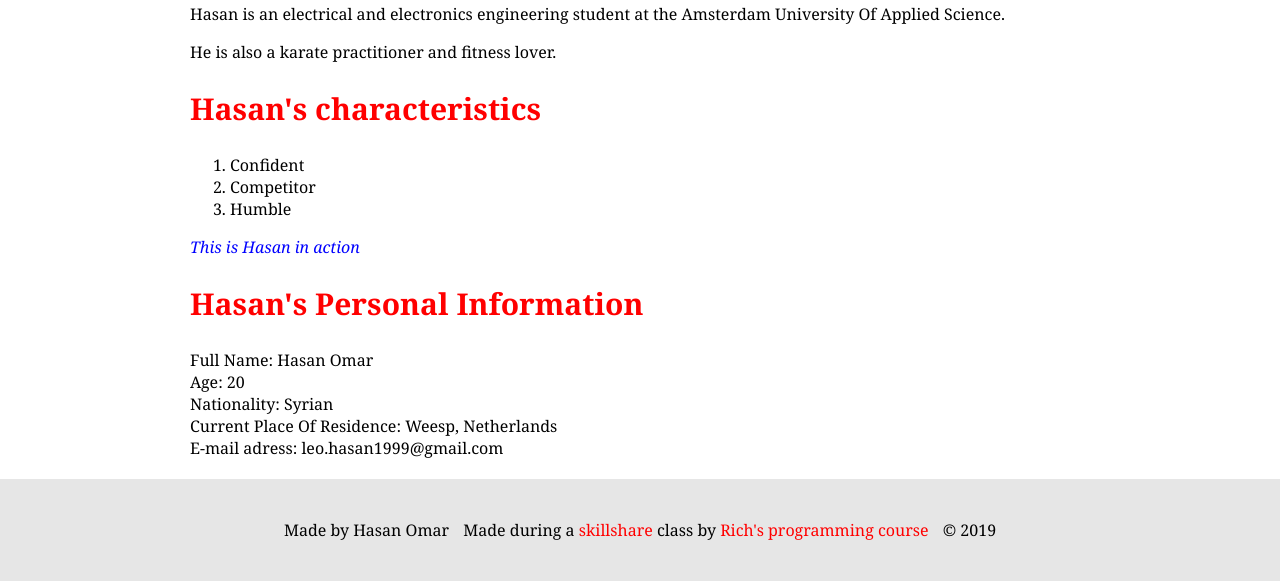
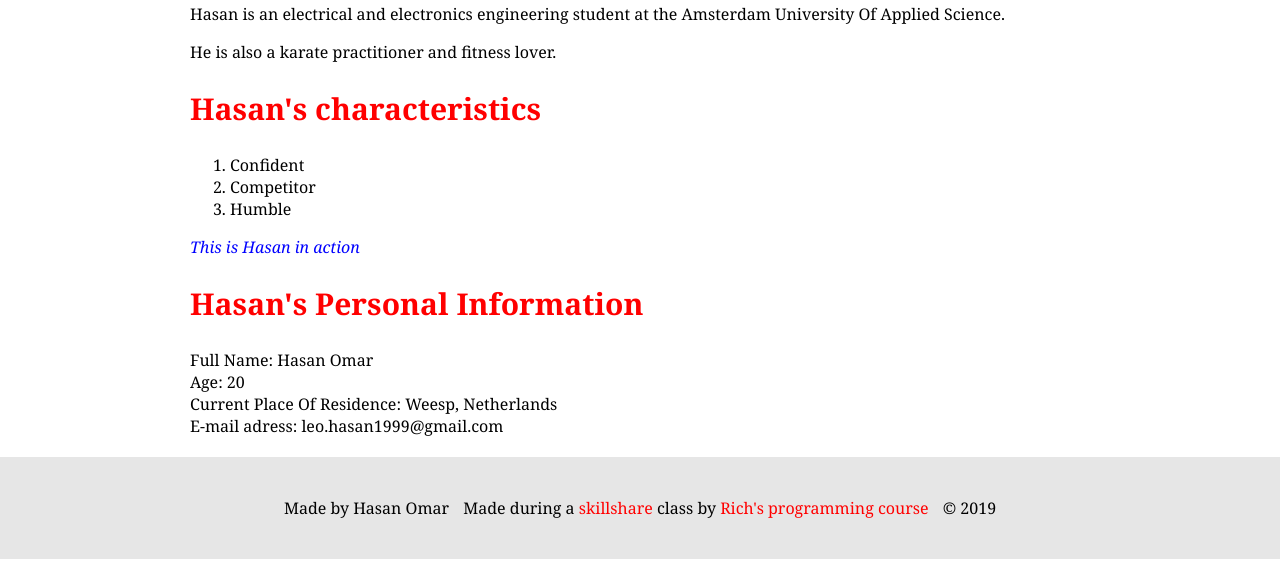
Before and after one commit to leohasan99/Hasan, a plain HTML site: page index.html in a window 1280 px wide. Shown: the part 688-1269 px from the top of the page. After the commit the page ends 1247 px from the top, so only its background shows below. Drawn offline with Linux system fonts and the light colour scheme.

Commit message:
Update index.html

```diff
--- a/index.html
+++ b/index.html
@@ -33,7 +33,6 @@
 			<ul>
 				<li>Full Name: Hasan Omar</li>
 				<li>Age: 20</li>
-				<li>Nationality: Syrian</li>
 				<li>Current Place Of Residence: Weesp, Netherlands</li>
 				<li>E-mail adress: leo.hasan1999@gmail.com</li>
 			</ul>
```
